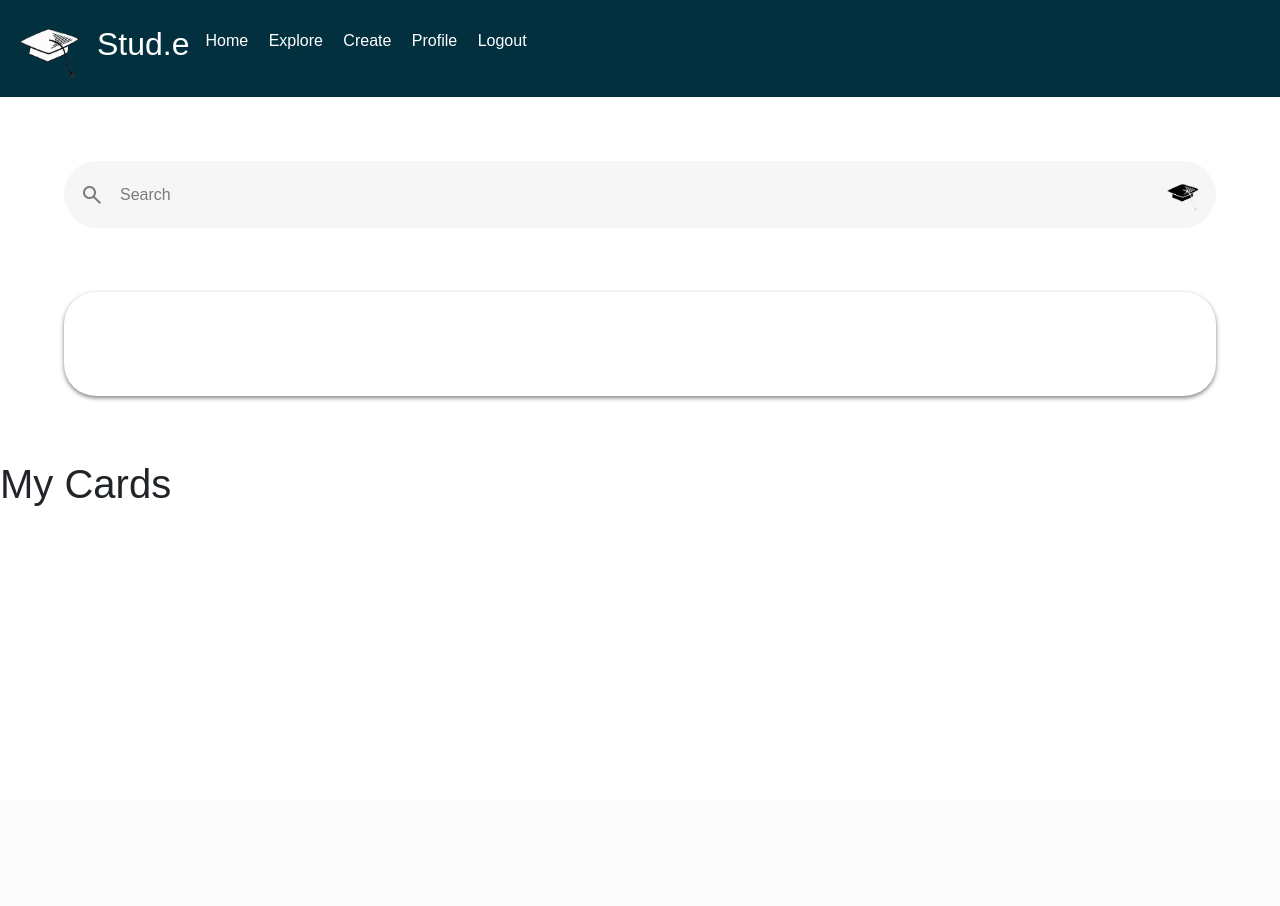
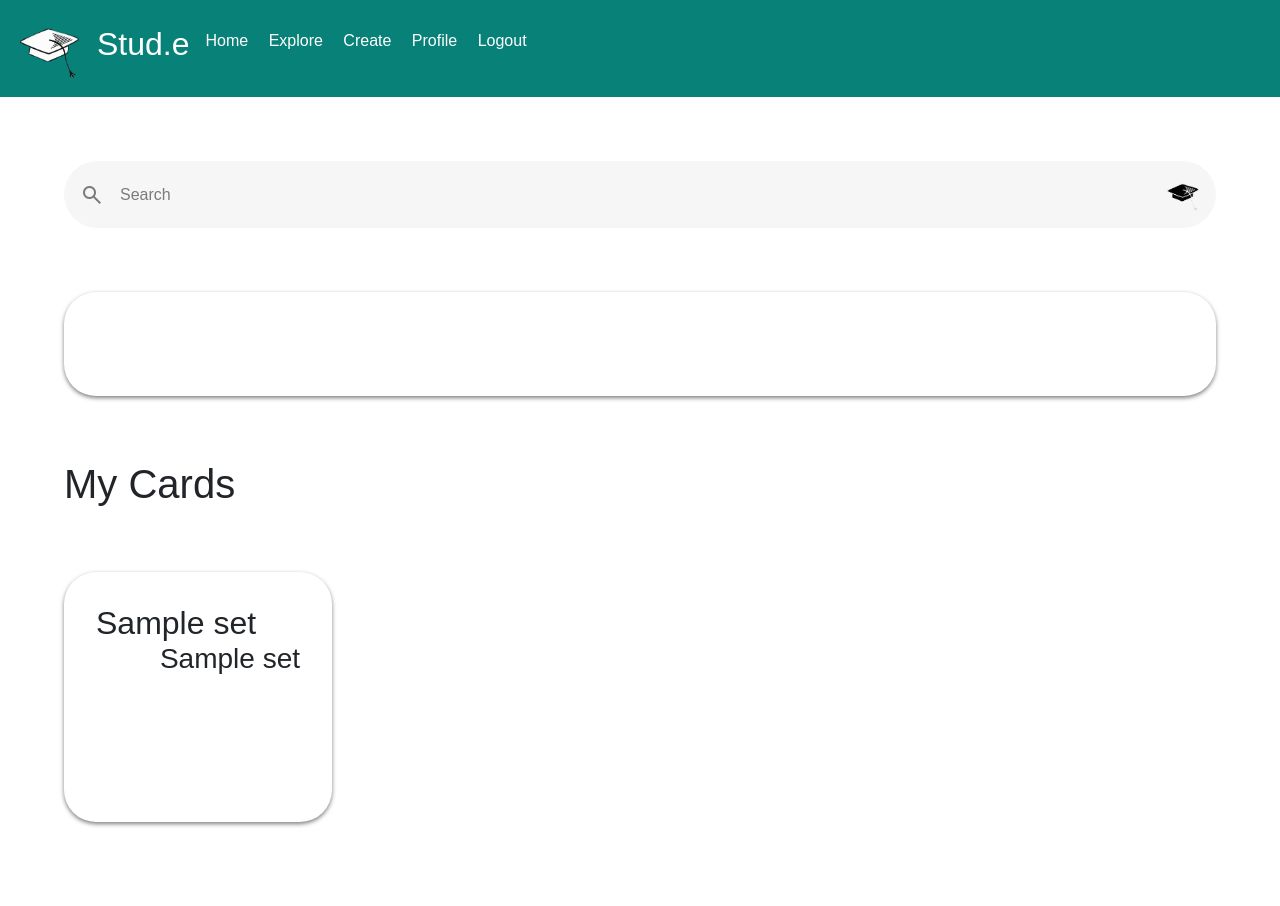
Before and after one commit to JoelRaju403/agileproject, a Flask app: page /explore in a window 1280 px wide. Before the commit the page ends 506 px from the top, so only its background shows below. Run offline with Flask 3, Linux system fonts and the light colour scheme; a user stored in the database is signed in; tables that the repository leaves empty hold one stand-in row (values such as "Sample post"); parts of the project's set-up code (start-up, migrations or seed data) failed here and were passed over; some libraries are stand-ins or nearby versions; some web fonts are replaced.

Commit message:
Added user sets showing in explore page

```diff
--- a/app/routes.py
+++ b/app/routes.py
@@ -96,7 +96,7 @@ def register():
 
 
 @app.route('/create')
-@app.login_required
+@login_required
 def create():
   return render_template('Create.html')
 
@@ -133,7 +133,9 @@ def edit_profile():
 
 @app.route('/explore')
 def explore():
-  return render_template('Explore.html')
+  mycards = Sets.query.filter_by(userId=current_user.id)
+
+  return render_template('Explore.html', cards=mycards)
 
 
 
@@ -144,7 +146,7 @@ def save_flashcards():
   subject = data.get('subject')
   title = data.get('title')
 
-  set_obj = Sets(userId=1, subject=subject, title=title)
+  set_obj = Sets(userId=current_user.id, subject=subject, title=title)
   set_id=set_obj.id
   db.session.add(set_obj)
 
--- a/app/static/create.js
+++ b/app/static/create.js
@@ -74,7 +74,6 @@ function hideCreateBox(){
 $(document).ready(function(){
   $('#flashcard-form').click(function(event){
 
-  alert("the button was clicked");
   const subject = $('#subject').val();
   const title = $('#title').val();
 
--- a/app/static/explore.css
+++ b/app/static/explore.css
@@ -1,3 +1,4 @@
+
 .search{
     margin: 4rem;
     display: flex;
@@ -56,3 +57,36 @@
     flex: 1;
 
 }
+
+#myCardsHeading{
+    margin: 4rem;
+}
+
+.cards-container{
+    display: flex;
+    flex-wrap: wrap;
+    justify-content: space-between;
+    margin: 4rem;
+}
+
+.myCards{
+    width: calc(25% - 20px); /* Adjust the width and margin as needed */
+    height:250px;
+    min-width:250px;
+    margin-bottom: 20px;
+    box-shadow: 0 2px 4px 0 rgba(0, 0, 0, 0.5);
+    border-radius: 2rem;
+    padding: 2rem;
+
+
+}
+
+.myCards>h2{
+    align-items: center;
+    margin-bottom: auto;
+
+}
+.myCards>h3{
+    margin-top: auto;
+    float: right;
+}
--- a/app/static/home.css
+++ b/app/static/home.css
@@ -15,7 +15,7 @@
     line-height: 1.6;
   }
   header {
-    background: rgb(3, 48, 63);
+    background-color: rgb(8, 129, 120);
     color: #fff;
     padding: 1rem;
     display: flex;
--- a/app/templates/Create.html
+++ b/app/templates/Create.html
@@ -19,7 +19,7 @@
     <nav>
       <ul>
           <li><a href="{{ url_for('home') }}">Home</a></li>
-          <li><a>Explore</a></li>
+          <li><a href="{{ url_for('explore') }}">Explore</a></li>
           <li><a href="{{ url_for('create') }}">Create</a></li>
           {% if current_user.is_authenticated %}
               <li><a href="{{ url_for('user', username=current_user.username) }}">Profile</a></li>
--- a/app/templates/Explore.html
+++ b/app/templates/Explore.html
@@ -58,8 +58,17 @@
   </div>
 
 
-  <h1>My Cards</h1>
+  <h1 id="myCardsHeading">My Cards</h1>
 
+  <div class="cards-container">
+  {% for card in cards%}
+    <div class="myCards">
+      <h2>{{card.subject}}</h2>
+      <h3>{{card.title}}</h3>
+
+    </div>
+    {%endfor%}
+  </div>
 
 
 
```
Also changed, not shown: app/static/create.css (+8 -2 lines), app/static/explore.js (line endings or trailing spaces).
